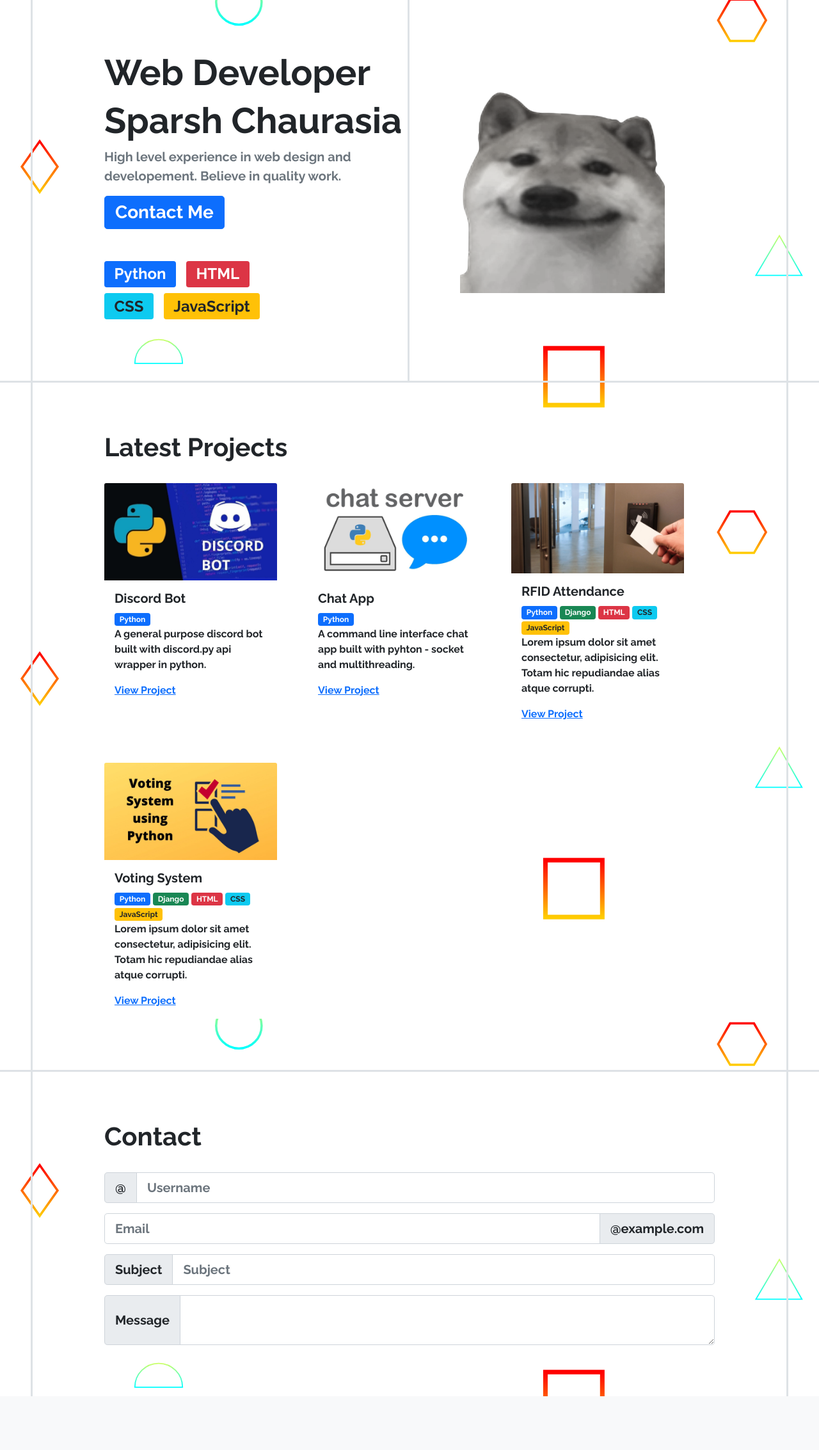
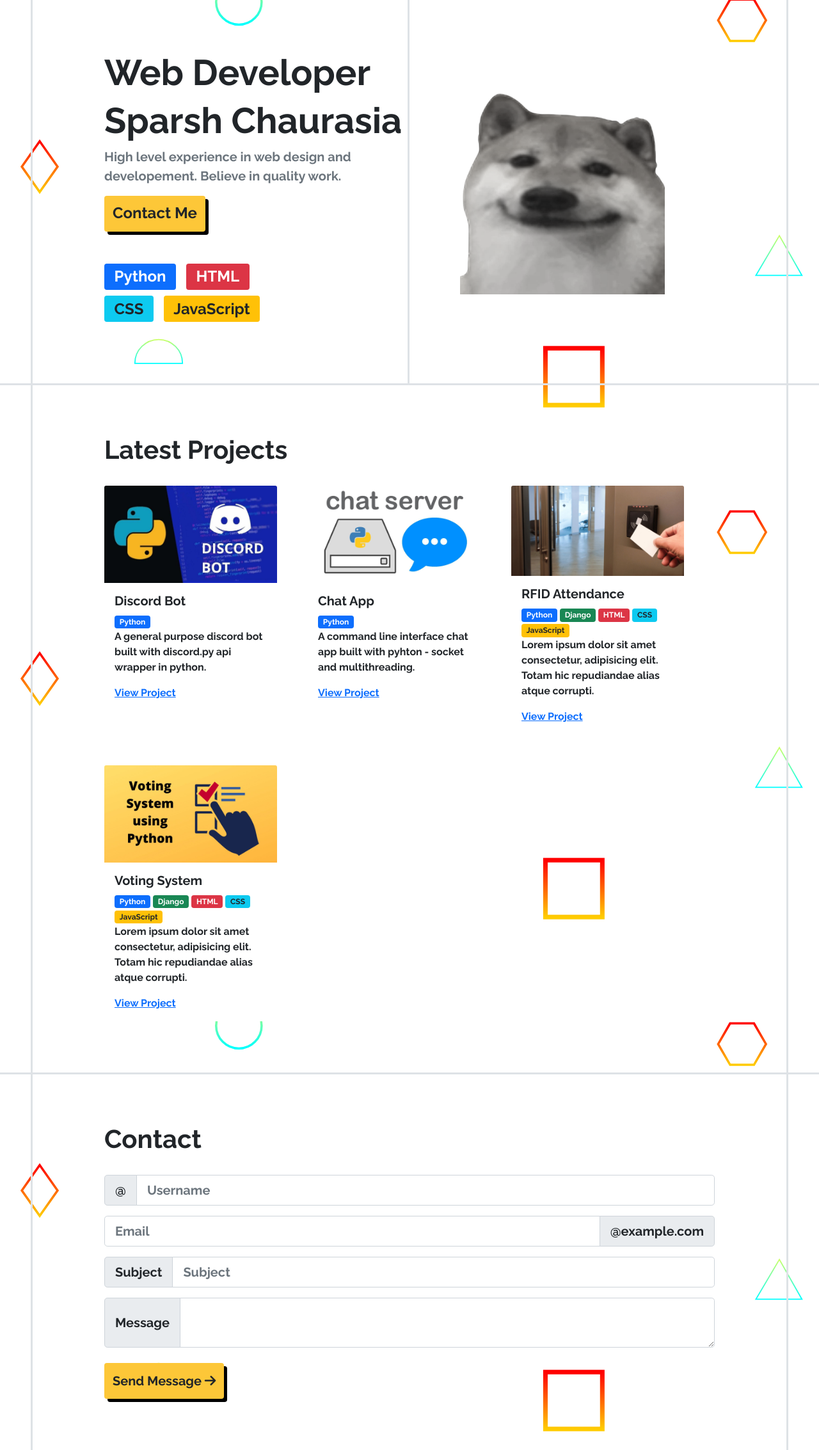
Before and after one commit to SparshChaurasia/PortfolioNew, a Django app: page / in a window 1280 px wide. Shown: the part 86-2352 px from the top of the page at 64% size. Before the commit the page ends 2268 px from the top, so only its background shows below. Run offline with Django 4.2, Linux system fonts and the light colour scheme.

Commit message:
style: add custom submit button
Custom submit button for contact and hero section.

```diff
--- a/static/css/style.css
+++ b/static/css/style.css
@@ -5,3 +5,10 @@
 .section__heading {
     margin-bottom: 2rem;
 }
+
+.custom__button {
+    padding: 0.75rem;
+    background-color: #FDC738;
+    border-radius: 0.25rem;
+    box-shadow: 5px 5px #000;
+}
--- a/templates/index.html
+++ b/templates/index.html
@@ -13,7 +13,7 @@
                 <h1 class="fw-bold" style="font-size: 3.5rem;">Web Developer</h1>
                 <h1 class="fw-bold m-0" style="font-size: 3.5rem;">Sparsh Chaurasia</h1>
                 <p class="mt-2 text-muted" style="font-size: 1.25rem;">High level experience in web design and developement. Believe in quality work.</p>
-                <button class="btn btn-primary btn-lg"><span class="h3 fw-bold">Contact Me</span></button>
+                <a href="#contact" class="btn btn-lg custom__button"><span class="h4 fw-bold">Contact Me</span></a>
                 <h2 class="mt-5">
                     <span class="badge bg-primary mb-2 me-2">Python</span>
                     <span class="badge bg-danger mb-2 me-2">HTML</span><br>
@@ -89,8 +89,10 @@
     </div>
     <!-- Contact -->
     <span class="position-absolute start-0 vw-100 border-bottom border-3"></span>
-    <div class="section">
+    <div class="section" id="contact">
         <h1 class="fw-bold section__heading">Contact</h1>
+        <form action="#" method="post">
+            {% csrf_token %}
             <div class="input-group mb-3 input-group-lg">
                 <span class="input-group-text" id="basic-addon1">@</span>
                 <input type="text" class="form-control" placeholder="Username" aria-label="Username" aria-describedby="basic-addon1">
@@ -107,6 +109,8 @@
                 <span class="input-group-text">Message</span>
                 <textarea class="form-control" aria-label="With textarea"></textarea>
             </div>
+            <button type="submit" class="btn btn-lg custom__button mt-4">Send Message <i class="fa-solid fa-arrow-right"></i></button>
+        </form>
     </div>
 </div>
 {% endblock content %}
```
Lines whose indentation alone changed are shown as unchanged.
